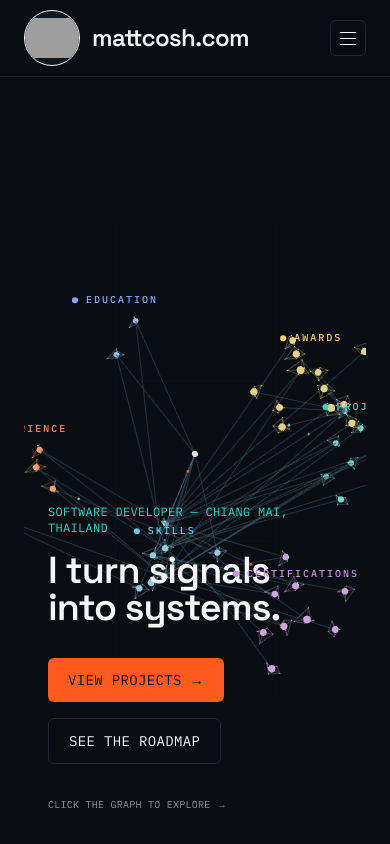
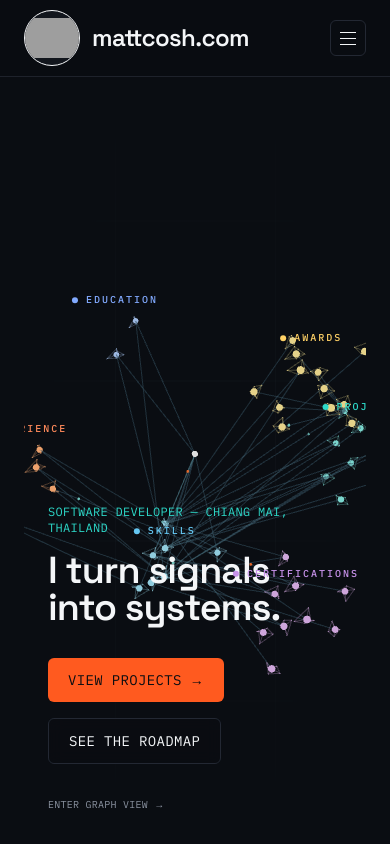
Before and after one commit to TheUnknown550/mattcosh.com, a Next.js app: page / in a window 390 px wide. Shown: the top 844 px of the page. Built offline with nearby package versions, Linux system fonts and the light colour scheme; grey boxes are pictures that could not be loaded.

Commit message:
feat: update the graph behaviour

```diff
--- a/src/components/home/GraphJourney.tsx
+++ b/src/components/home/GraphJourney.tsx
@@ -1,11 +1,13 @@
 "use client";
 
 import { Canvas } from "@react-three/fiber";
+import { useRef } from "react";
 import { GraphOverlay } from "./graph/GraphOverlay";
 import { PortfolioGraphScene } from "./graph/PortfolioGraphScene";
 import { useGraphExplorer } from "./graph/useGraphExplorer";
 
 export function GraphJourney() {
+  const pointerStart = useRef<{ x: number; y: number } | null>(null);
   const {
     activeStop,
     clearFocus,
@@ -24,10 +26,20 @@ export function GraphJourney() {
 
   return (
     <section
-      className="relative min-h-[calc(100svh-77px)]"
+      className={
+        isExplorer
+          ? "fixed inset-0 z-50 h-svh bg-void"
+          : "relative min-h-[calc(100svh-77px)]"
+      }
       aria-label="Portfolio graph"
     >
-      <div className="relative h-[calc(100svh-77px)] overflow-hidden">
+      <div
+        className={
+          isExplorer
+            ? "relative h-svh overflow-hidden"
+            : "relative h-[calc(100svh-77px)] overflow-hidden"
+        }
+      >
         <div
           aria-hidden="true"
           className="pointer-events-none absolute inset-0 opacity-40"
@@ -49,12 +61,26 @@ export function GraphJourney() {
             powerPreference: "high-performance",
           }}
           className="absolute inset-0"
-          onClick={() => {
+          onPointerDown={(event) => {
+            pointerStart.current = {
+              x: event.nativeEvent.clientX,
+              y: event.nativeEvent.clientY,
+            };
+          }}
+          onPointerUp={(event) => {
+            const start = pointerStart.current;
+            pointerStart.current = null;
+            if (!start) return;
+
+            const deltaX = event.nativeEvent.clientX - start.x;
+            const deltaY = event.nativeEvent.clientY - start.y;
+            if (deltaX * deltaX + deltaY * deltaY > 64) return;
+
             if (isExplorer) {
               clearFocus();
-              return;
+            } else {
+              enterExplorer();
             }
-            enterExplorer();
           }}
         >
           <PortfolioGraphScene
@@ -76,6 +102,7 @@ export function GraphJourney() {
           navigationPosition={Math.max(selectedNavigationIndex, 0) + 1}
           node={selectedNode}
           onExit={exitExplorer}
+          onEnter={enterExplorer}
           onPrevious={() => selectAdjacentNode(-1)}
           onNext={() => selectAdjacentNode(1)}
         />
--- a/src/components/home/graph/GraphOverlay.tsx
+++ b/src/components/home/graph/GraphOverlay.tsx
@@ -119,6 +119,7 @@ interface GraphOverlayProps {
   navigationLength: number;
   navigationPosition: number;
   node: PortfolioGraphNode;
+  onEnter: () => void;
   onExit: () => void;
   onNext: () => void;
   onPrevious: () => void;
@@ -132,6 +133,7 @@ export function GraphOverlay({
   navigationLength,
   navigationPosition,
   node,
+  onEnter,
   onExit,
   onNext,
   onPrevious,
@@ -236,13 +238,17 @@ export function GraphOverlay({
         </>
       )}
 
-      <p
-        className={`absolute bottom-8 left-6 font-mono text-[10px] uppercase tracking-wide text-ink-muted transition-opacity duration-500 lg:left-10 ${
-          isExplorer ? "opacity-0" : "opacity-100"
+      <button
+        type="button"
+        onClick={onEnter}
+        className={`absolute bottom-8 left-6 font-mono text-[10px] uppercase tracking-wide text-ink-muted transition-opacity duration-500 hover:text-signal lg:left-10 ${
+          isExplorer
+            ? "pointer-events-none opacity-0"
+            : "pointer-events-auto opacity-100"
         }`}
       >
-        Click the graph to explore →
-      </p>
+        Enter graph view →
+      </button>
     </div>
   );
 }
```
